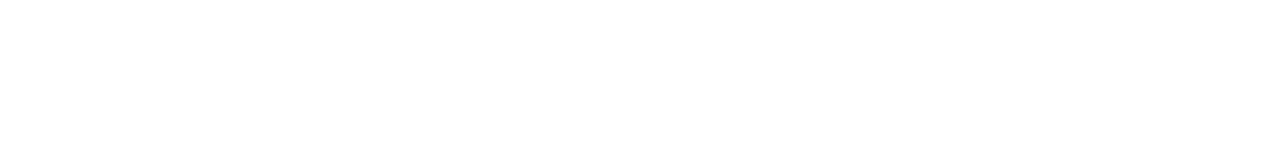
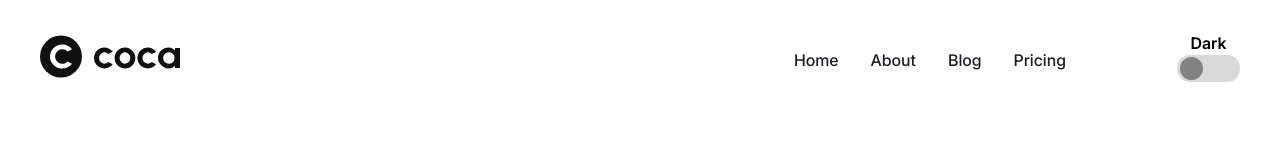
Before and after one commit to Lakorgen/coca, a website built with Vite: page src/index.html in a window 1280 px wide. Built offline with nearby package versions, Linux system fonts and the light colour scheme.

Commit message:
Created header

```diff
--- a/src/assets/scss/base/main.scss
+++ b/src/assets/scss/base/main.scss
@@ -13,6 +13,7 @@ html {
 }
 
 body {
+  overflow-x: hidden;
   color: var(--neutral-color-100);
   background-color: var(--neutral-color-10);
 }
@@ -62,3 +63,9 @@ button {
   padding: 0 var(--container-padding);
   max-width: calc(var(--container-width) + (var(--container-padding) * 2));
 }
+
+.hidden{
+  font-size: 0;
+  opacity: 0;
+  visibility: hidden;
+}
--- a/src/assets/scss/base/vars.scss
+++ b/src/assets/scss/base/vars.scss
@@ -1,11 +1,43 @@
-:root{
+:root {
   // neutral colors
   --neutral-color-10: #fff;
-  --neutral-color-20: #F5F5F5;
-  --neutral-color-60: #18181D;
-  --neutral-color-100: #1D1E25;
+  --neutral-color-20: #f5f5f5;
+  --neutral-color-60: #18181d;
+  --neutral-color-100: #1d1e25;
+  --neutral-color-120: #828282;
+  --neutral-color-130: #d9d9d9;
+  --neutral-color-140: #000;
+
+
+  // primary colors
+  --primary-color-50: #4e7ddb;
+
+  // logo colors
+  --logo-color-text: #101010;
+  --logo-color-circle: #101010;
 
   // container
   --container-padding: 15px;
   --container-width: 1200px;
+
+  // transition
+  --transition: 0.2s ease-in-out;
+
+  // z-index
+  --z-index-1: 1;
+  --z-index-2: 2;
+  --z-index-3: 3;
+  --z-index-4: 4;
 }
+
+[data-theme='dark'] {
+  // neutral colors
+  --neutral-color-10: #1d1e25;
+  --neutral-color-100: #fff;
+  --neutral-color-140: #fff;
+  --neutral-color-150: #fff;
+
+  // logo colors
+  --logo-color-text: #fff;
+  --logo-color-circle: #343542;
+}
--- /dev/null
+++ b/src/assets/scss/components/header.scss
@@ -0,0 +1,186 @@
+.header {
+  padding: 26px 0 22px;
+
+  @include mobile {
+    padding: 22px 0 18px;
+  }
+
+  &__container {
+    @include flex-all-between;
+  }
+
+  &__logo {
+    position: relative;
+    z-index: var(--z-index-4);
+
+    & svg {
+      @include mobile {
+        width: 130px;
+      }
+
+      & path {
+        &:not(:last-child) {
+          fill: var(--logo-color-text);
+        }
+      }
+
+      & circle {
+        fill: var(--logo-color-circle);
+      }
+    }
+  }
+
+  &__right {
+    @include flex-align-center;
+    gap: 111px;
+
+    @include tablet {
+      gap: 60px;
+    }
+
+    @include small-tablet {
+      position: fixed;
+      top: 0;
+      left: -100vw;
+      z-index: var(--z-index-3);
+      flex-direction: column;
+      justify-content: center;
+      width: 80dvw;
+      height: 100dvh;
+      background-color: var(--neutral-color-10);
+      opacity: 0;
+      visibility: hidden;
+      transition:
+        left var(--transition),
+        opacity var(--transition),
+        visibility var(--transition);
+
+      &--visible {
+        left: 0;
+        opacity: 1;
+        visibility: visible;
+      }
+    }
+  }
+
+  &__switcher {
+    position: relative;
+    border-radius: 13px;
+    width: 63px;
+    height: 27px;
+    background-color: var(--neutral-color-130);
+    transform: translateY(8px);
+    transition: background-color var(--transition);
+
+    &::before {
+      content: '';
+      position: absolute;
+      top: 2px;
+      left: 3px;
+      display: inline-block;
+      border-radius: 50%;
+      width: 23px;
+      height: 23px;
+      background-color: var(--neutral-color-120);
+      transition:
+        left var(--transition),
+        background-color var(--transition);
+    }
+
+    &-text {
+      position: absolute;
+      top: -24px;
+      left: 50%;
+      font-weight: 600;
+      line-height: 150%;
+      text-align: center;
+      color: var(--neutral-color-140);
+      transform: translateX(-50%);
+    }
+
+    &-checkbox {
+      appearance: none;
+    }
+
+    &:has(&-checkbox:checked) {
+      background-color: var(--neutral-color-60);
+
+      &::before {
+        left: 38px;
+        background-color: var(--primary-color-50);
+      }
+    }
+  }
+}
+
+.nav {
+  &__list {
+    @include flex-align-center;
+    gap: 32px;
+
+    @include small-tablet {
+      gap: 20px;
+      flex-direction: column;
+    }
+
+    @include mobile {
+      gap: 10px;
+    }
+  }
+
+  &__link {
+    position: relative;
+    font-weight: 500;
+    line-height: 162%;
+    color: var(--neutral-color-100);
+
+    @include small-tablet {
+      line-height: 200%;
+    }
+
+    &::after {
+      content: '';
+      position: absolute;
+      right: 0;
+      bottom: -5px;
+      left: 0;
+      height: 1px;
+      background-color: var(--neutral-color-100);
+      opacity: 0;
+      visibility: hidden;
+      transition:
+        opacity var(--transition),
+        visibility var(--transition);
+    }
+
+    &:hover {
+      &::after {
+        opacity: 1;
+        visibility: visible;
+      }
+    }
+  }
+}
+
+.overlay {
+  @include small-tablet {
+    position: fixed;
+    inset: 0;
+    z-index: var(--z-index-3);
+    background-color: #000000b3;
+    opacity: 0;
+    visibility: hidden;
+    transition:
+      opacity var(--transition),
+      visibility var(--transition);
+
+    &--visible {
+      opacity: 1;
+      visibility: visible;
+    }
+  }
+}
+
+.burger {
+  @include burger;
+}
--- a/src/assets/scss/main.scss
+++ b/src/assets/scss/main.scss
@@ -1,3 +1,6 @@
 @import './mixins';
 @import './base';
 @import './globals';
+
+// components
+@import './components/header';
--- a/src/assets/scss/mixins/font-face.scss
+++ b/src/assets/scss/mixins/font-face.scss
@@ -2,7 +2,7 @@
   @font-face {
     src:
       local($font-family),
-      url('../../fonts/#{$url}.woff2') format('woff2');
+      url('../fonts/#{$url}.woff2') format('woff2');
     font-family: $font-family;
     font-weight: $weight;
     font-style: $font-style;
--- /dev/null
+++ b/src/html/components/header.html
@@ -0,0 +1,65 @@
+<header class="header">
+  <h1 class="hidden">Coca - Digital Marketing Website</h1>
+  <div class="container header__container">
+    <a href="/" class="header__logo" aria-label="Home page">
+      <svg
+        width="140"
+        height="66"
+        viewBox="0 0 140 66"
+        fill="none"
+        xmlns="http://www.w3.org/2000/svg"
+      >
+        <path
+          d="M68.1455 35.9848L72.722 38.3558C71.7651 39.6044 70.5655 40.6072 69.1232 41.3643C67.6809 42.1214 66.1069 42.5 64.4011 42.5C62.4873 42.5 60.7399 42.0285 59.159 41.0854C57.5919 40.1423 56.3368 38.8805 55.3937 37.2998C54.4646 35.7059 54 33.9459 54 32.0199C54 30.5588 54.2704 29.1973 54.8113 27.9355C55.3521 26.6603 56.0941 25.5446 57.0371 24.5882C57.994 23.6186 59.1035 22.8615 60.3655 22.3169C61.6275 21.7723 62.9727 21.5 64.4011 21.5C66.1069 21.5 67.6809 21.8786 69.1232 22.6357C70.5655 23.3928 71.7651 24.4089 72.722 25.6841L68.1455 28.0351C67.6601 27.5038 67.0846 27.092 66.4189 26.7998C65.7671 26.5076 65.0945 26.3615 64.4011 26.3615C63.4026 26.3615 62.5012 26.6271 61.6968 27.1584C60.8925 27.6765 60.2545 28.3672 59.783 29.2305C59.3115 30.0806 59.0757 31.0104 59.0757 32.0199C59.0757 33.0161 59.3115 33.9459 59.783 34.8093C60.2545 35.6594 60.8925 36.3435 61.6968 36.8615C62.5012 37.3795 63.4026 37.6385 64.4011 37.6385C65.1223 37.6385 65.8087 37.4924 66.4605 37.2002C67.1123 36.8947 67.674 36.4896 68.1455 35.9848Z"
+          fill="#101010"
+        />
+        <path
+          d="M84.9596 42.5C83.0458 42.5 81.2984 42.0285 79.7174 41.0854C78.1503 40.1423 76.8952 38.8805 75.9522 37.2998C75.023 35.7059 74.5585 33.9459 74.5585 32.0199C74.5585 30.5588 74.8289 29.1973 75.3697 27.9355C75.9106 26.6603 76.6525 25.5446 77.5956 24.5882C78.5525 23.6186 79.6619 22.8615 80.9239 22.3169C82.1859 21.7723 83.5312 21.5 84.9596 21.5C86.8734 21.5 88.6138 21.9715 90.1809 22.9146C91.7619 23.8577 93.017 25.1262 93.9461 26.7201C94.8892 28.314 95.3607 30.0806 95.3607 32.0199C95.3607 33.4677 95.0903 34.8226 94.5494 36.0844C94.0085 37.3463 93.2597 38.462 92.3028 39.4317C91.3597 40.388 90.2572 41.1385 88.9952 41.6831C87.7471 42.2277 86.4019 42.5 84.9596 42.5ZM84.9596 37.6385C85.9719 37.6385 86.8803 37.3795 87.6847 36.8615C88.489 36.3435 89.12 35.6594 89.5777 34.8093C90.0492 33.9592 90.2849 33.0294 90.2849 32.0199C90.2849 30.9839 90.0423 30.0408 89.5569 29.1907C89.0854 28.3273 88.4405 27.6433 87.6223 27.1385C86.8179 26.6205 85.9303 26.3615 84.9596 26.3615C83.9611 26.3615 83.0596 26.6205 82.2553 27.1385C81.4509 27.6565 80.813 28.3472 80.3415 29.2106C79.87 30.074 79.6342 31.0104 79.6342 32.0199C79.6342 33.0693 79.8769 34.019 80.3623 34.8691C80.8477 35.7192 81.4925 36.3966 82.2969 36.9013C83.1151 37.3928 84.0027 37.6385 84.9596 37.6385Z"
+          fill="#101010"
+        />
+        <path
+          d="M111.578 35.9848L116.155 38.3558C115.198 39.6044 113.998 40.6072 112.556 41.3643C111.114 42.1214 109.54 42.5 107.834 42.5C105.92 42.5 104.173 42.0285 102.592 41.0854C101.025 40.1423 99.7696 38.8805 98.8265 37.2998C97.8974 35.7059 97.4328 33.9459 97.4328 32.0199C97.4328 30.5588 97.7032 29.1973 98.2441 27.9355C98.7849 26.6603 99.5269 25.5446 100.47 24.5882C101.427 23.6186 102.536 22.8615 103.798 22.3169C105.06 21.7723 106.405 21.5 107.834 21.5C109.54 21.5 111.114 21.8786 112.556 22.6357C113.998 23.3928 115.198 24.4089 116.155 25.6841L111.578 28.0351C111.093 27.5038 110.517 27.092 109.852 26.7998C109.2 26.5076 108.527 26.3615 107.834 26.3615C106.835 26.3615 105.934 26.6271 105.13 27.1584C104.325 27.6765 103.687 28.3672 103.216 29.2305C102.744 30.0806 102.509 31.0104 102.509 32.0199C102.509 33.0161 102.744 33.9459 103.216 34.8093C103.687 35.6594 104.325 36.3435 105.13 36.8615C105.934 37.3795 106.835 37.6385 107.834 37.6385C108.555 37.6385 109.242 37.4924 109.893 37.2002C110.545 36.8947 111.107 36.4896 111.578 35.9848Z"
+          fill="#101010"
+        />
+        <path
+          d="M134.924 22.0579H140V41.982H134.924L134.695 39.5114C134.127 40.4013 133.371 41.1252 132.428 41.6831C131.499 42.2277 130.396 42.5 129.12 42.5C127.581 42.5 126.139 42.2211 124.794 41.6632C123.448 41.1053 122.263 40.3349 121.236 39.352C120.224 38.3691 119.427 37.2334 118.844 35.945C118.276 34.6565 117.991 33.2751 117.991 31.8008C117.991 30.3795 118.262 29.0446 118.803 27.796C119.357 26.5474 120.127 25.4516 121.112 24.5085C122.096 23.5655 123.233 22.8283 124.523 22.297C125.813 21.7657 127.2 21.5 128.684 21.5C130.057 21.5 131.284 21.7922 132.366 22.3767C133.461 22.9611 134.39 23.7049 135.153 24.6082L134.924 22.0579ZM128.996 37.8178C130.077 37.8178 131.034 37.5588 131.866 37.0408C132.698 36.5228 133.35 35.8254 133.822 34.9488C134.293 34.0588 134.529 33.0825 134.529 32.0199C134.529 30.944 134.293 29.9677 133.822 29.0911C133.35 28.2011 132.691 27.4972 131.846 26.9791C131.013 26.4611 130.063 26.2021 128.996 26.2021C127.928 26.2021 126.95 26.4677 126.063 26.9991C125.189 27.5171 124.488 28.2144 123.961 29.0911C123.448 29.9677 123.192 30.944 123.192 32.0199C123.192 33.0958 123.455 34.0721 123.982 34.9488C124.509 35.8254 125.21 36.5228 126.083 37.0408C126.971 37.5588 127.942 37.8178 128.996 37.8178Z"
+          fill="#101010"
+        />
+        <circle cx="21" cy="30.5" r="21" fill="#101010" />
+        <path
+          d="M27.4483 35.4412L32 37.741C30.8906 39.1831 29.4794 40.3368 27.7664 41.2021C26.0697 42.0674 24.2262 42.5 22.2358 42.5C19.9844 42.5 17.9288 41.9611 16.069 40.8833C14.2254 39.8055 12.749 38.3634 11.6396 36.5569C10.5465 34.7353 10 32.7239 10 30.5228C10 28.8529 10.3181 27.297 10.9544 25.8548C11.5907 24.3975 12.4635 23.1224 13.5729 22.0294C14.6986 20.9213 16.0037 20.056 17.4883 19.4336C18.9729 18.8112 20.5554 18.5 22.2358 18.5C24.2262 18.5 26.0697 18.9326 27.7664 19.7979C29.4794 20.6632 30.8906 21.8245 32 23.2818L27.4483 25.5816C26.7631 24.8226 25.9637 24.2457 25.0501 23.851C24.1364 23.4412 23.1984 23.2362 22.2358 23.2362C20.898 23.2362 19.6826 23.5778 18.5895 24.2609C17.5128 24.9288 16.6563 25.8169 16.02 26.925C15.4001 28.018 15.0901 29.2173 15.0901 30.5228C15.0901 31.8131 15.4082 33.0123 16.0445 34.1205C16.6808 35.2135 17.5373 36.0939 18.614 36.7619C19.7071 37.4298 20.9143 37.7638 22.2358 37.7638C23.2473 37.7638 24.2099 37.5512 25.1235 37.1262C26.0371 36.7011 26.812 36.1395 27.4483 35.4412Z"
+          fill="white"
+        />
+      </svg>
+    </a>
+    <div class="header__right" data-burger="menu">
+      <nav class="nav header__nav">
+        <ul class="nav__list">
+          <li class="nav__item">
+            <a href="/" class="nav__link text-p-default">Home</a>
+          </li>
+          <li class="nav__item">
+            <a href="/about.html" class="nav__link text-p-default">About</a>
+          </li>
+          <li class="nav__item">
+            <a href="/blog.html" class="nav__link text-p-default">Blog</a>
+          </li>
+          <li class="nav__item">
+            <a href="/pricing.html" class="nav__link text-p-default">Pricing</a>
+          </li>
+        </ul>
+      </nav>
+      <label class="header__switcher">
+        <span class="header__switcher-text text-p-default">Dark</span>
+        <input
+          type="checkbox"
+          class="header__switcher-checkbox"
+          data-theme-switcher
+        />
+      </label>
+    </div>
+    <button class="burger" data-burger="btn" aria-label="Burger menu">
+      <span class="burger__line"></span>
+    </button>
+  </div>
+</header>
--- a/src/index.html
+++ b/src/index.html
@@ -1,7 +1,9 @@
 <!doctype html>
 <html lang="en">
   <load src="./html/base/head.html" title="Home" />
-  <body class="body">
+  <body class="body" data-theme="light">
+    <div class="overlay" data-burger="overlay"></div>
+    <load src="./html/components/header.html" />
     <script type="module" src="/js/main.js"></script>
   </body>
 </html>
--- /dev/null
+++ b/src/js/components/theme.js
@@ -0,0 +1,22 @@
+export const useTheme = () => {
+  const themeTarget = document.querySelector('[data-theme]');
+  const themeSwitcher = document.querySelector('[data-theme-switcher]');
+  const themeTargetDataset = themeTarget.dataset;
+
+  const theme = localStorage.getItem('theme') || 'light';
+  themeTargetDataset.theme = theme;
+
+  if (theme === 'dark'){
+    themeSwitcher.checked = true;
+  }
+
+  themeSwitcher.addEventListener('click', () => {
+    if (themeTargetDataset.theme === 'light') {
+      themeTargetDataset.theme = 'dark';
+      localStorage.setItem('theme', 'dark');
+    } else {
+      themeTargetDataset.theme = 'light';
+      localStorage.setItem('theme', 'light');
+    }
+  });
+};
```
Also changed, not shown: src/assets/scss/mixins/burger.scss (+5 -6 lines), src/js/components/burger.js (added, +19 -0 lines), src/js/main.js (+7 -0 lines).
